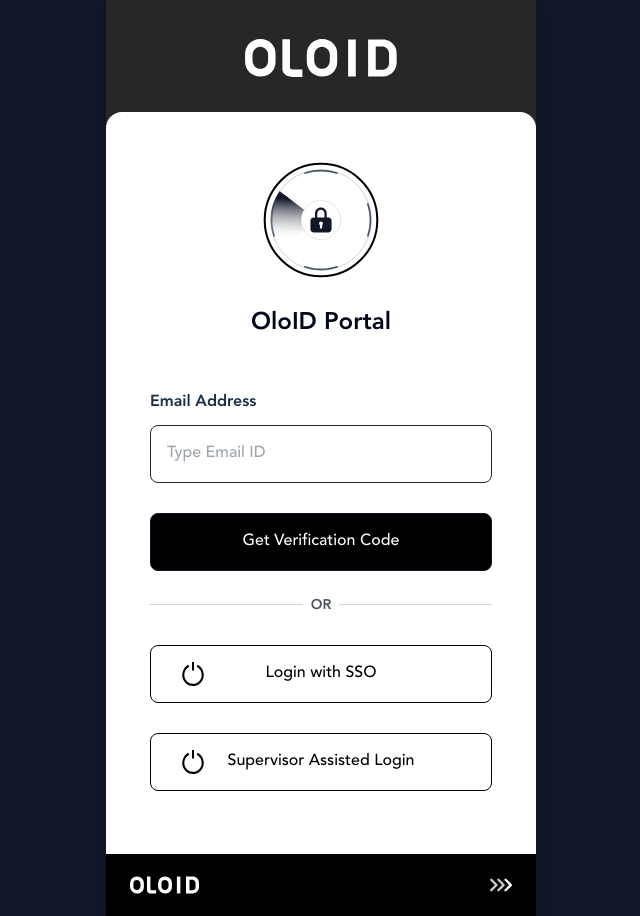
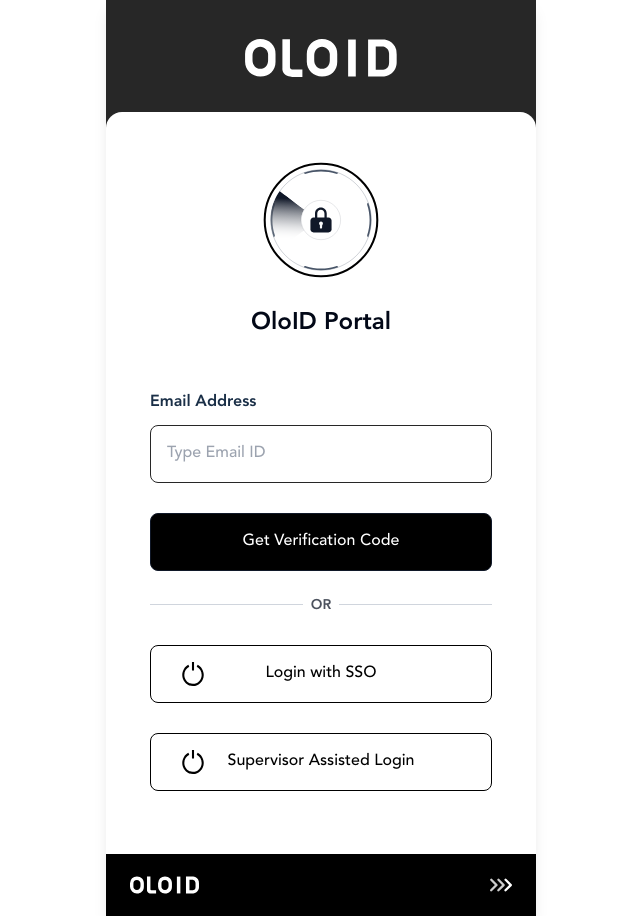
Before and after one commit to Shreenidhi-HS/OloidUserProfile, a React (Vite) app: page /login in a window 1280 px wide. Shown: the whole page, without its empty margins (319-959 px from the left). Built offline with nearby package versions, Linux system fonts and the light colour scheme.

Commit message:
default layout bg fix

```diff
--- a/src/layout/DefaultLayout.tsx
+++ b/src/layout/DefaultLayout.tsx
@@ -52,7 +52,7 @@ const DefaultLayout = ({ children }: DefaultLayoutProps) => {
   return (
     <>
       {path === "/profile" && <TopHeader user={user} />}
-      <div className="block overflow-hidden bg-[#101828]">
+      <div className={loginPath ? "" : "bg-[#101828]"}>
         <div>
           {path.startsWith("/credentials") && (
             <div className="flex flex-col gap-[3px] items-center">
```
